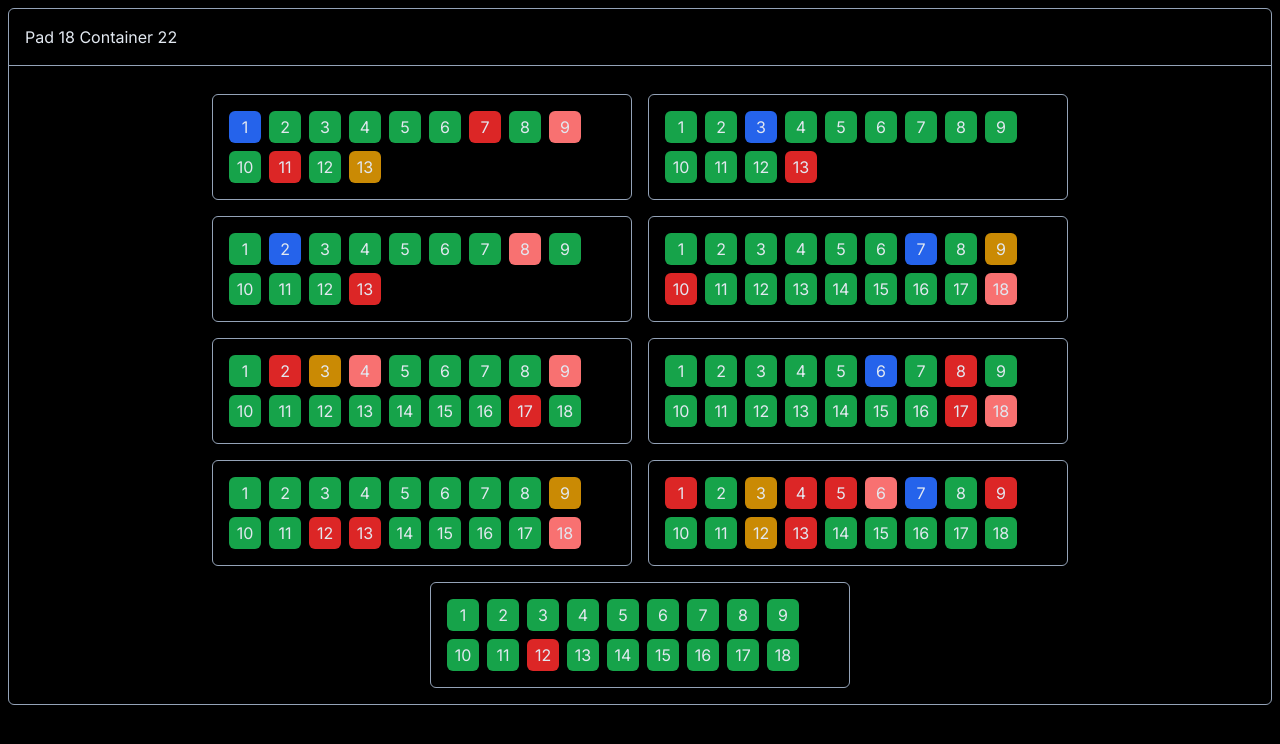
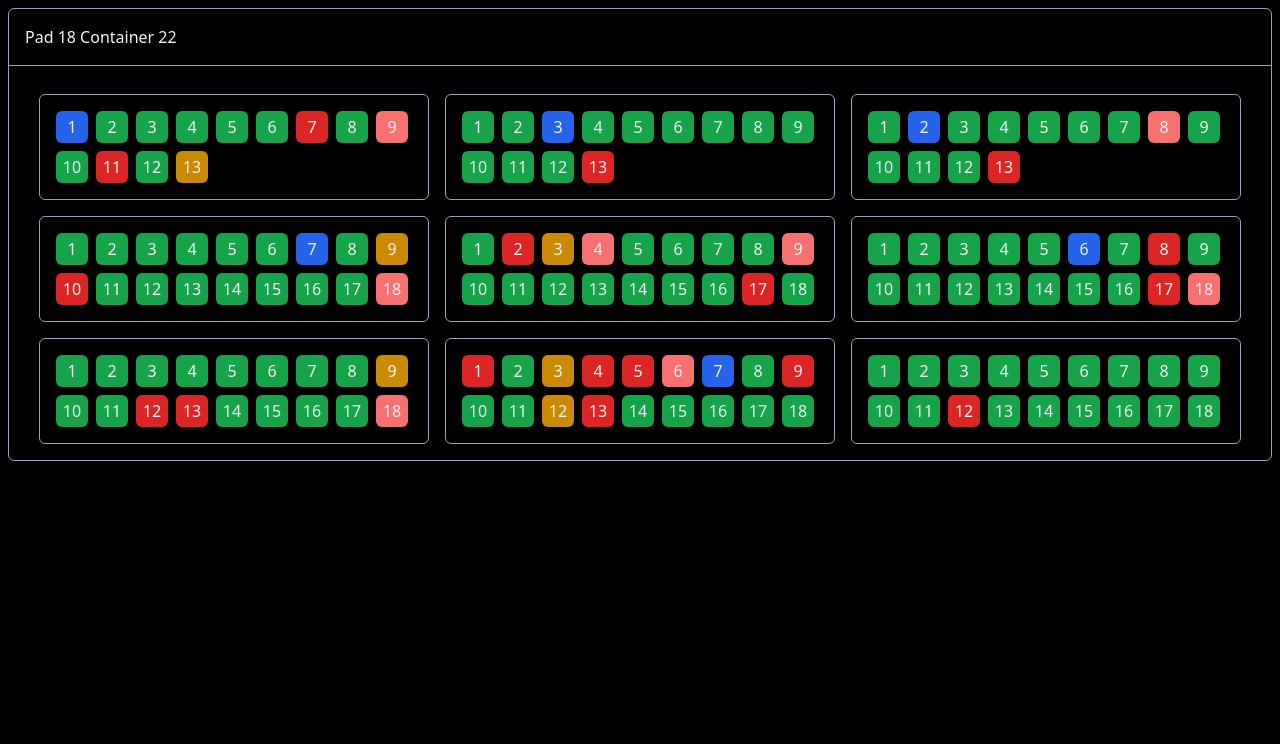
Before and after one commit to toni-krstic/hashsmith-zadatak, a Next.js app: page / in a window 1280 px wide. Shown: the top 744 px of the page. Built offline with nearby package versions, Linux system fonts and the light colour scheme.

Commit message:
add tooltip

```diff
--- a/package.json
+++ b/package.json
@@ -10,10 +10,16 @@
     "start": "next start"
   },
   "dependencies": {
+    "@radix-ui/react-tooltip": "^1.0.7",
     "@t3-oss/env-nextjs": "^0.10.1",
+    "class-variance-authority": "^0.7.0",
+    "clsx": "^2.1.1",
+    "lucide-react": "^0.378.0",
     "next": "^14.2.1",
     "react": "18.2.0",
     "react-dom": "18.2.0",
+    "tailwind-merge": "^2.3.0",
+    "tailwindcss-animate": "^1.0.7",
     "zod": "^3.23.3"
   },
   "devDependencies": {
--- a/src/app/page.tsx
+++ b/src/app/page.tsx
@@ -1,4 +1,11 @@
 import miners from "../assets/miners.json";
+
+import {
+  Tooltip,
+  TooltipContent,
+  TooltipProvider,
+  TooltipTrigger,
+} from "../components/ui/tooltip";
 
 const getMiner = (pdu: number) => {
   return miners[19].values.filter(
@@ -22,34 +29,118 @@ export default function HomePage() {
         {formatedMiners.map((miners, i) => (
           <div
             key={`${miners ? `${miners[`${i}`]?.pdu}-${miners[`${i}`]?.port}` : "s"}`}
-            className="flex  w-[420px] flex-wrap gap-2 rounded-md border-[1px] border-slate-400 p-4"
+            className="flex w-[390px] flex-wrap items-center  gap-2 rounded-md border-[1px] border-slate-400 p-4"
           >
             {miners?.map((miner) => (
               <div key={`${miner.pdu}-${miner.port}s`}>
                 {miner.s === 10 ? (
-                  <div className="flex h-8 w-8 items-center justify-center rounded-md bg-green-600 p-4">
+                  <TooltipProvider>
+                    <Tooltip>
+                      <TooltipTrigger className="flex h-8 w-8 items-center justify-center rounded-md bg-green-600 p-4">
                         {miner.port}
-                  </div>
+                      </TooltipTrigger>
+                      <TooltipContent>
+                        <p>TH5s: {miner.TH5s}</p>
+                        <p>THAvg: {miner.THAvg}</p>
+                        <p>tB: {miner.tB}</p>
+                        <p>freq: {miner.freq}</p>
+                        <p>w: {miner.w}</p>
+                        <p>pdu: {miner.pdu}</p>
+                        <p>port: {miner.port}</p>
+                        <p>status: OK</p>
+                      </TooltipContent>
+                    </Tooltip>
+                  </TooltipProvider>
                 ) : miner.s === 20 ? (
-                  <div className="flex h-8 w-8 items-center justify-center rounded-md bg-blue-600 p-4">
+                  <TooltipProvider>
+                    <Tooltip>
+                      <TooltipTrigger className="flex h-8 w-8 items-center justify-center rounded-md bg-blue-600 p-4">
                         {miner.port}
-                  </div>
+                      </TooltipTrigger>
+                      <TooltipContent>
+                        <p>TH5s: {miner.TH5s}</p>
+                        <p>THAvg: {miner.THAvg}</p>
+                        <p>tB: {miner.tB}</p>
+                        <p>freq: {miner.freq}</p>
+                        <p>w: {miner.w}</p>
+                        <p>pdu: {miner.pdu}</p>
+                        <p>port: {miner.port}</p>
+                        <p>status: -hashrate</p>
+                      </TooltipContent>
+                    </Tooltip>
+                  </TooltipProvider>
                 ) : miner.s === 30 ? (
-                  <div className="flex h-8 w-8 items-center justify-center rounded-md bg-yellow-600 p-4">
+                  <TooltipProvider>
+                    <Tooltip>
+                      <TooltipTrigger className="flex h-8 w-8 items-center justify-center rounded-md bg-yellow-600 p-4">
                         {miner.port}
-                  </div>
+                      </TooltipTrigger>
+                      <TooltipContent>
+                        <p>TH5s: {miner.TH5s}</p>
+                        <p>THAvg: {miner.THAvg}</p>
+                        <p>tB: {miner.tB}</p>
+                        <p>freq: {miner.freq}</p>
+                        <p>w: {miner.w}</p>
+                        <p>pdu: {miner.pdu}</p>
+                        <p>port: {miner.port}</p>
+                        <p>status: Warning</p>
+                      </TooltipContent>
+                    </Tooltip>
+                  </TooltipProvider>
                 ) : miner.s === 40 ? (
-                  <div className="flex h-8 w-8 items-center justify-center rounded-md bg-orange-600 p-4">
+                  <TooltipProvider>
+                    <Tooltip>
+                      <TooltipTrigger className="flex h-8 w-8 items-center justify-center rounded-md bg-orange-600 p-4">
                         {miner.port}
-                  </div>
+                      </TooltipTrigger>
+                      <TooltipContent>
+                        <p>TH5s: {miner.TH5s}</p>
+                        <p>THAvg: {miner.THAvg}</p>
+                        <p>tB: {miner.tB}</p>
+                        <p>freq: {miner.freq}</p>
+                        <p>w: {miner.w}</p>
+                        <p>pdu: {miner.pdu}</p>
+                        <p>port: {miner.port}</p>
+                        <p>status: minor error</p>
+                      </TooltipContent>
+                    </Tooltip>
+                  </TooltipProvider>
                 ) : miner.s === 50 ? (
-                  <div className="flex h-8 w-8 items-center justify-center rounded-md bg-red-400 p-4">
+                  <TooltipProvider>
+                    <Tooltip>
+                      <TooltipTrigger className="flex h-8 w-8 items-center justify-center rounded-md bg-red-400 p-4">
                         {miner.port}
-                  </div>
+                      </TooltipTrigger>
+                      <TooltipContent>
+                        <p>TH5s: {miner.TH5s}</p>
+                        <p>THAvg: {miner.THAvg}</p>
+                        <p>tB: {miner.tB}</p>
+                        <p>freq: {miner.freq}</p>
+                        <p>w: {miner.w}</p>
+                        <p>pdu: {miner.pdu}</p>
+                        <p>port: {miner.port}</p>
+                        <p>status: error</p>
+                      </TooltipContent>
+                    </Tooltip>
+                  </TooltipProvider>
                 ) : miner.s === 60 ? (
-                  <div className="flex h-8 w-8 items-center justify-center rounded-md bg-red-600 p-4">
+                  <TooltipProvider>
+                    <Tooltip>
+                      <TooltipTrigger className="flex h-8 w-8 items-center justify-center rounded-md bg-red-600 p-4">
                         {miner.port}
-                  </div>
+                      </TooltipTrigger>
+                      <TooltipContent>
+                        <p>TH5s: {miner.TH5s}</p>
+                        <p>THAvg: {miner.THAvg}</p>
+                        <p>tB: {miner.tB}</p>
+                        <p>freq: {miner.freq}</p>
+                        <p>w: {miner.w}</p>
+                        <p>pdu: {miner.pdu}</p>
+                        <p>port: {miner.port}</p>
+                        <p>status: critical error</p>
+                      </TooltipContent>
+                    </Tooltip>
+                  </TooltipProvider>
                 ) : (
                   <></>
                 )}
--- /dev/null
+++ b/src/components/ui/tooltip.tsx
@@ -0,0 +1,30 @@
+"use client";
+
+import * as React from "react";
+import * as TooltipPrimitive from "@radix-ui/react-tooltip";
+
+import { cn } from "~/lib/utils";
+
+const TooltipProvider = TooltipPrimitive.Provider;
+
+const Tooltip = TooltipPrimitive.Root;
+
+const TooltipTrigger = TooltipPrimitive.Trigger;
+
+const TooltipContent = React.forwardRef<
+  React.ElementRef<typeof TooltipPrimitive.Content>,
+  React.ComponentPropsWithoutRef<typeof TooltipPrimitive.Content>
+>(({ className, sideOffset = 4, ...props }, ref) => (
+  <TooltipPrimitive.Content
+    ref={ref}
+    sideOffset={sideOffset}
+    className={cn(
+      "animate-in fade-in-0 zoom-in-95 data-[state=closed]:animate-out  data-[state=closed]:fade-out-0 data-[state=closed]:zoom-out-95 data-[side=bottom]:slide-in-from-top-2 data-[side=left]:slide-in-from-right-2 data-[side=right]:slide-in-from-left-2 data-[side=top]:slide-in-from-bottom-2 z-50 overflow-hidden rounded-md border border-slate-400 bg-black px-3 py-1.5 text-sm text-slate-100 shadow-md",
+      className,
+    )}
+    {...props}
+  />
+));
+TooltipContent.displayName = TooltipPrimitive.Content.displayName;
+
+export { Tooltip, TooltipTrigger, TooltipContent, TooltipProvider };
--- /dev/null
+++ b/src/lib/utils.ts
@@ -0,0 +1,6 @@
+import { type ClassValue, clsx } from "clsx"
+import { twMerge } from "tailwind-merge"
+
+export function cn(...inputs: ClassValue[]) {
+  return twMerge(clsx(inputs))
+}
--- a/src/styles/globals.css
+++ b/src/styles/globals.css
@@ -3,5 +3,5 @@
 @tailwind utilities;
 
 body {
-  @apply bg-black p-2 text-slate-200;
+  @apply bg-black p-2 text-slate-100;
 }
--- a/tailwind.config.ts
+++ b/tailwind.config.ts
@@ -1,14 +1,40 @@
-import { type Config } from "tailwindcss";
-import { fontFamily } from "tailwindcss/defaultTheme";
+import type { Config } from "tailwindcss"
 
-export default {
-  content: ["./src/**/*.tsx"],
+const config = {
+  darkMode: ["class"],
+  content: [
+    './pages/**/*.{ts,tsx}',
+    './components/**/*.{ts,tsx}',
+    './app/**/*.{ts,tsx}',
+    './src/**/*.{ts,tsx}',
+  ],
+  prefix: "",
   theme: {
+    container: {
+      center: true,
+      padding: "2rem",
+      screens: {
+        "2xl": "1400px",
+      },
+    },
     extend: {
-      fontFamily: {
-        sans: ["var(--font-sans)", ...fontFamily.sans],
+      keyframes: {
+        "accordion-down": {
+          from: { height: "0" },
+          to: { height: "var(--radix-accordion-content-height)" },
+        },
+        "accordion-up": {
+          from: { height: "var(--radix-accordion-content-height)" },
+          to: { height: "0" },
+        },
+      },
+      animation: {
+        "accordion-down": "accordion-down 0.2s ease-out",
+        "accordion-up": "accordion-up 0.2s ease-out",
       },
     },
   },
-  plugins: [],
-} satisfies Config;
+  plugins: [require("tailwindcss-animate")],
+} satisfies Config
+
+export default config
```
Also changed, not shown: components.json (added), 1 other file (tests, documents, lock files or other folders). Lines whose indentation alone changed are shown as unchanged.
